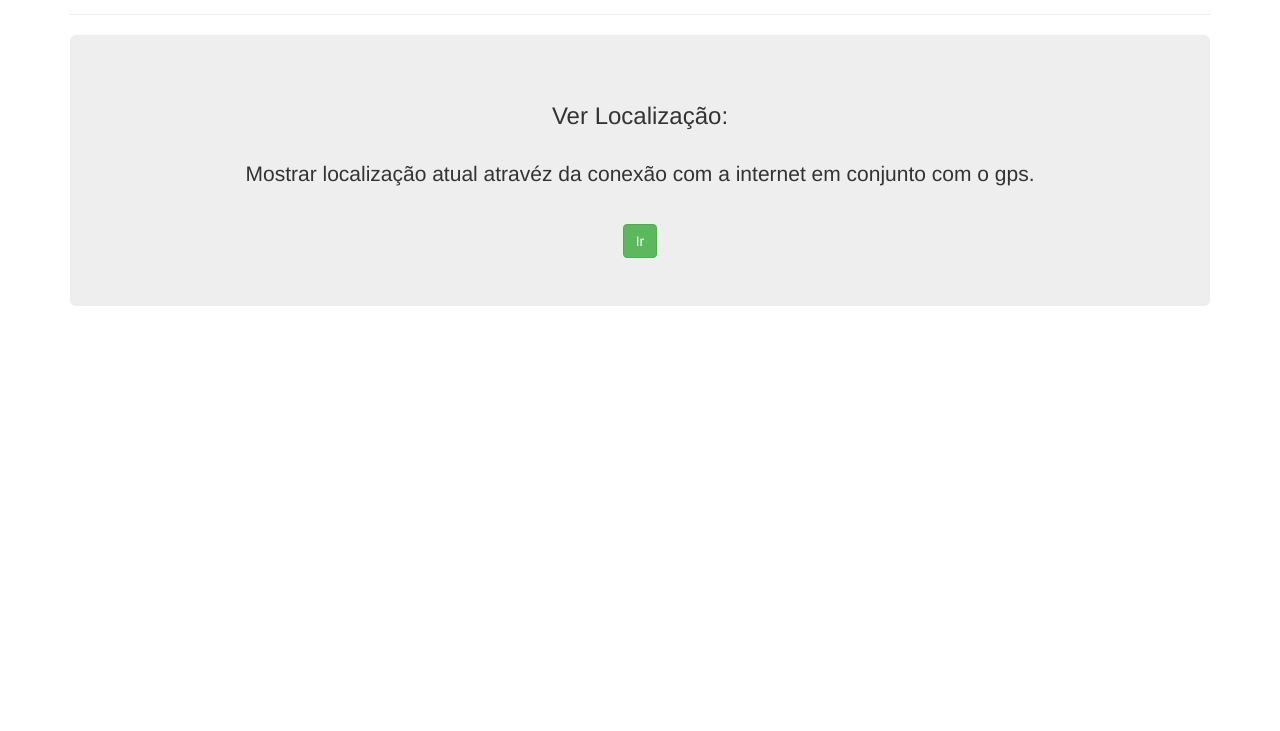
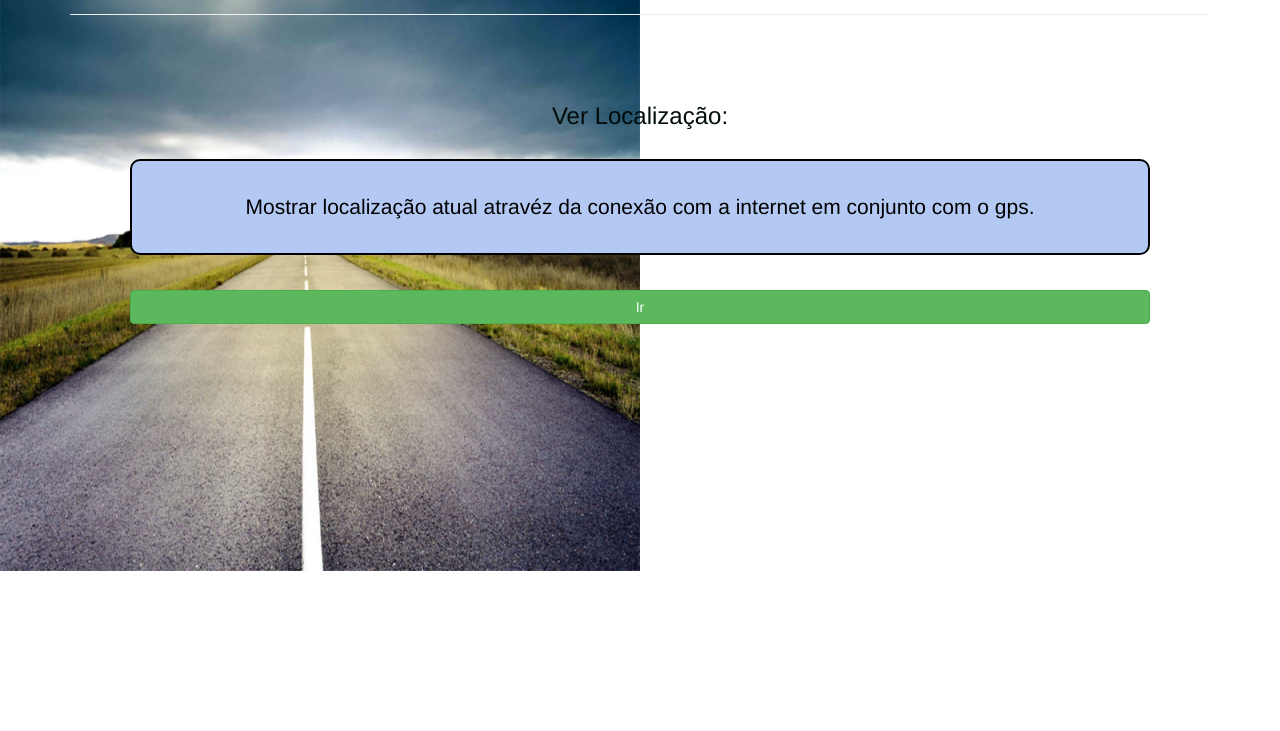
Before and after one commit to Peckins/Prj_Location, a website: page www/index.html in a window 1280 px wide. Shown: the part 69-800 px from the top of the page. Drawn offline with Linux system fonts and the light colour scheme.

Commit message:
adicionando css

```diff
--- a/www/css/style.css
+++ b/www/css/style.css
@@ -1 +1,25 @@
-/**/
+
+.jumbotron{
+    background-color:  transparent;
+
+}
+body{
+
+  background-image : url(../images/fundo.png) ;
+  background-repeat: no-repeat;
+}
+p{
+  color:rgb(0, 0, 0);
+    border-width: 2px 2px 2px 2px;
+    border-style: solid solid solid solid;
+    border-color: rgb(0, 0, 0) rgb(0, 0, 0) rgb(0, 0, 0) rgb(0, 0, 0);
+    padding: 3%;
+    background-color: rgb(179, 201, 243);
+    border-radius: 10px ;
+}
+h2{
+  color:rgb(255, 255, 255);
+}
+h3{
+  color:rgb(0, 12, 12);
+}
--- a/www/index.html
+++ b/www/index.html
@@ -19,7 +19,7 @@
 
     <div class="row">
       <div class="col-xs-12">
-        <h2 class="text-center">Geolocation Project</h2><!--Título-->
+        <h2 class="text-center" >Geolocation Project</h2><!--Título-->
       </div>
     </div>
 
@@ -28,12 +28,12 @@
     <div class="row">
       <div class="col-xs-12">
 
-        <div class="jumbotron text-center">
-          <h3>Ver Localização:</h3><!--Subtítulo-->
+        <div class="jumbotron text-center" >
+          <h3 sub>Ver Localização:</h3><!--Subtítulo-->
           <br>
           <p>Mostrar localização atual atravéz da conexão com a internet em conjunto com o gps.</p><!--Descrição-->
           <br>
-          <button class="btn btn-success" id="ir">Ir</button>
+          <button class="btn btn-success btn-block" id="ir">Ir</button>
         </div>
 
       </div>
```
Also changed, not shown: www/images/fundo.png (added), www/images/mapamundi.jpg (added).
